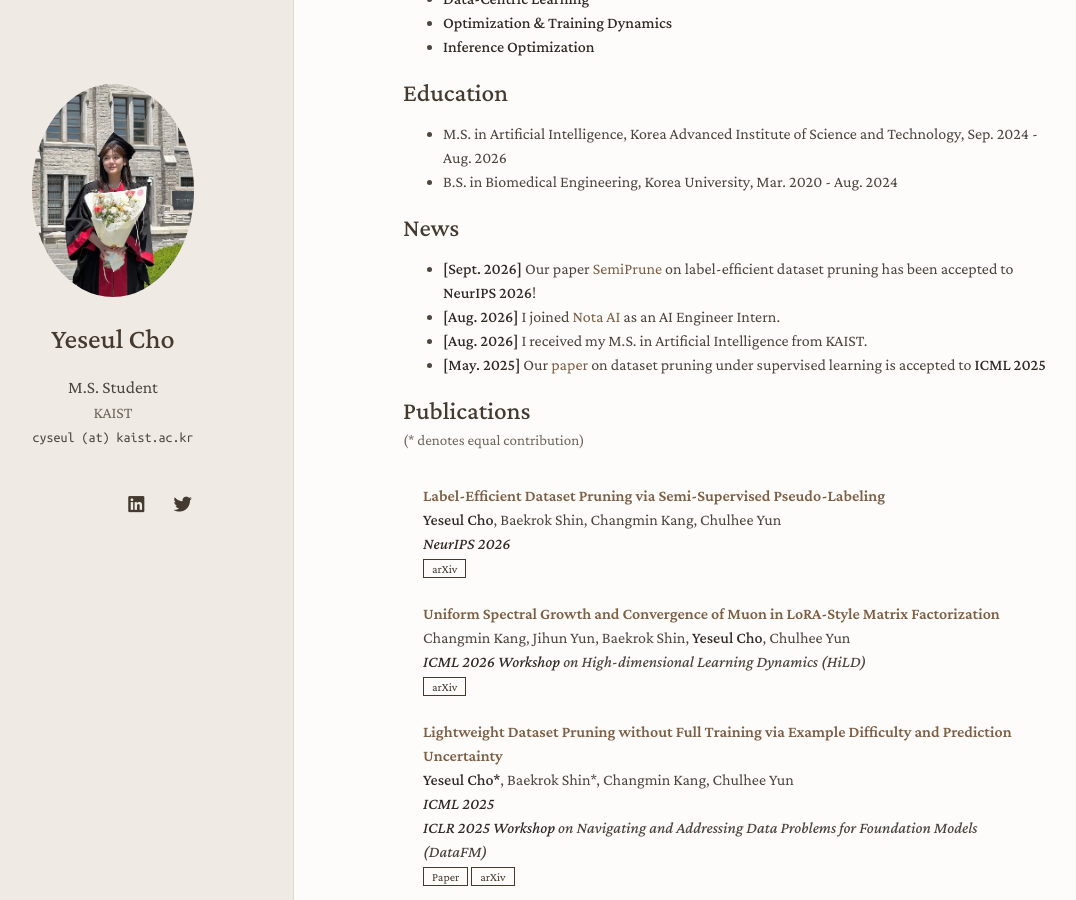
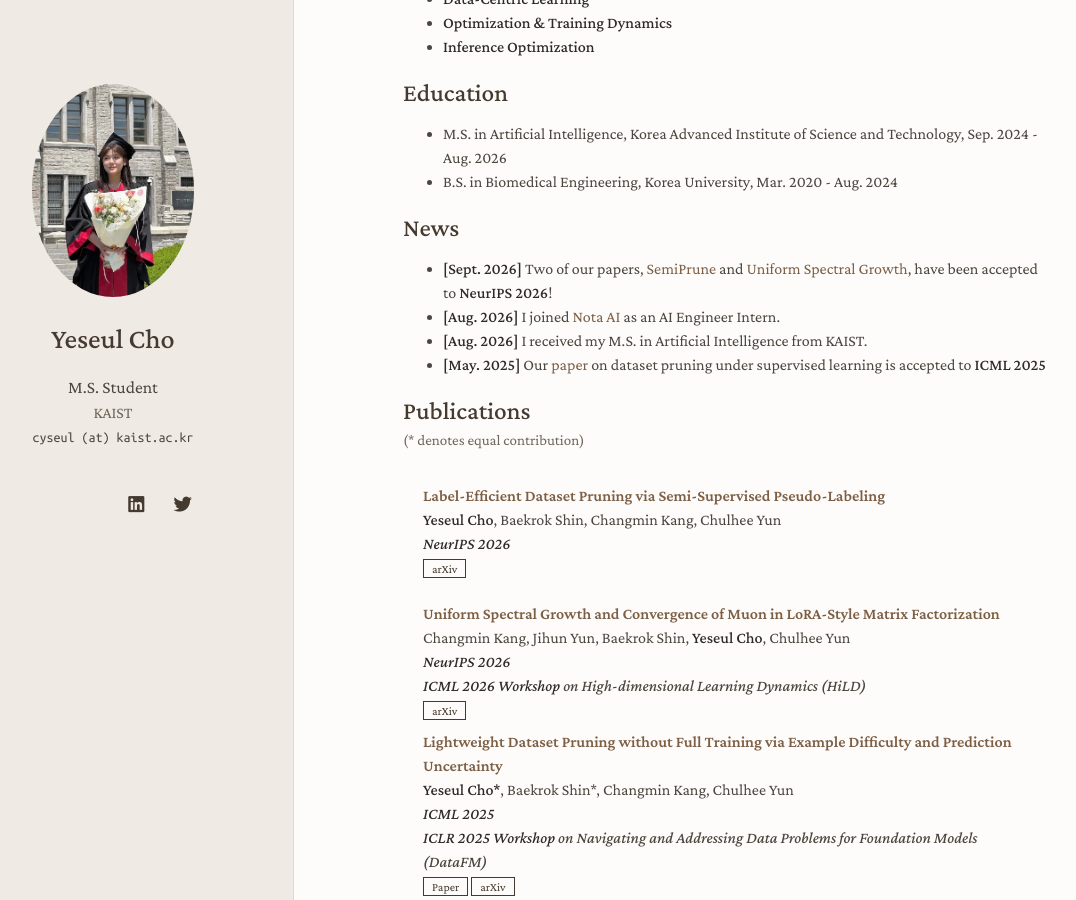
Before and after one commit to cyseul/cyseul.github.io, a Jekyll site: the page built from index.md, in a window 1280 px wide and 900 px high, scrolled down 464 px. Shown: the whole window, without its empty margins (67-1143 px from the left). Built offline with Jekyll 4.4.1, drawn with Linux system fonts in a browser that asks for light colours; nearby versions of some CDN libraries; a style sheet for code colours, icons or effects is not loaded; our own code applies the rules of GitHub Pages for plain Markdown files.

Commit message:
Announce two NeurIPS 2026 paper acceptances

```diff
--- a/_data/publications.yml
+++ b/_data/publications.yml
@@ -6,7 +6,7 @@ main:
 
   - title: "Uniform Spectral Growth and Convergence of Muon in LoRA-Style Matrix Factorization"
     authors: Changmin Kang, Jihun Yun, Baekrok Shin, <strong>Yeseul Cho</strong>, Chulhee Yun
-    conference:
+    conference: <strong>NeurIPS 2026</strong>
     workshop: <strong>ICML 2026 Workshop</strong> on High-dimensional Learning Dynamics (HiLD)
     arxiv: https://arxiv.org/abs/2602.06385
 
--- a/index.md
+++ b/index.md
@@ -22,7 +22,7 @@ Going forward, I am particularly interested in understanding the optimization dy
 - B.S. in Biomedical Engineering, Korea University, Mar. 2020 - Aug. 2024
 
 ## News
-- **[Sept. 2026]** Our paper [SemiPrune](https://arxiv.org/abs/2605.23198) on label-efficient dataset pruning has been accepted to **NeurIPS 2026**!
+- **[Sept. 2026]** Two of our papers, [SemiPrune](https://arxiv.org/abs/2605.23198) and [Uniform Spectral Growth](https://arxiv.org/abs/2602.06385), have been accepted to **NeurIPS 2026**!
 - **[Aug. 2026]** I joined [Nota AI](https://www.nota.ai) as an AI Engineer Intern.
 - **[Aug. 2026]** I received my M.S. in Artificial Intelligence from KAIST.
 - **[May. 2025]** Our [paper](https://arxiv.org/abs/2502.06905) on dataset pruning under supervised learning is accepted to **ICML 2025**
```
